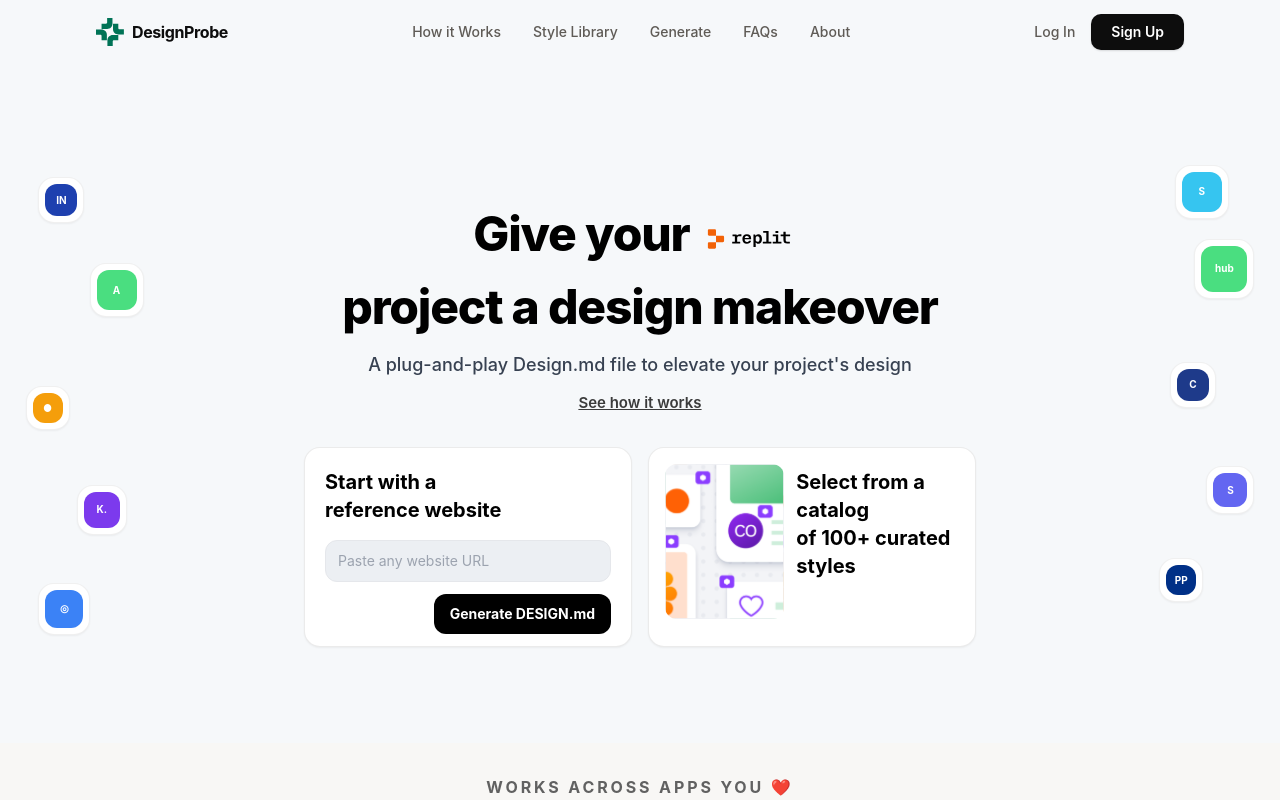
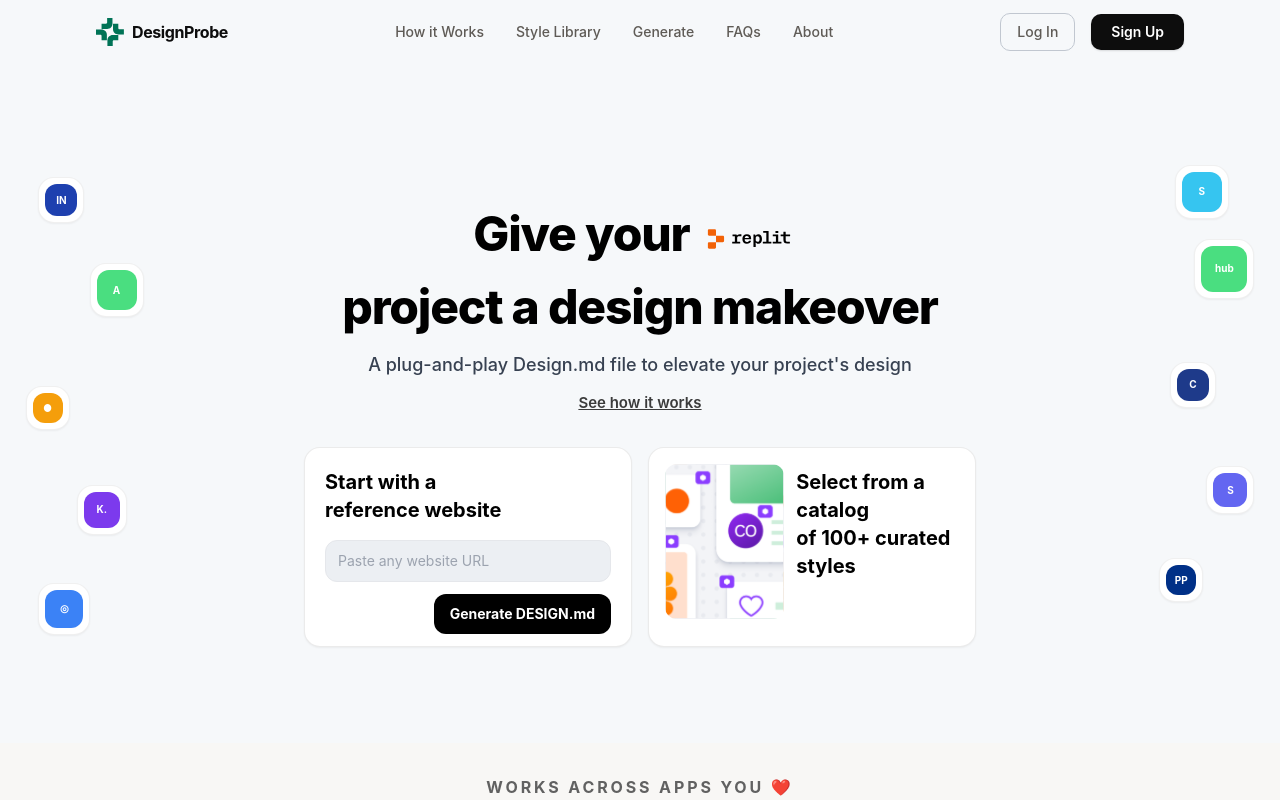
Before and after one commit to goutham-shankar/demo-stylemd, a Next.js app: page / in a window 1280 px wide. Shown: the top 800 px of the page. Built offline with nearby package versions, Linux system fonts and the light colour scheme; a web font is replaced by a local one.

Commit message:
feat: enhance button styling in Navbar for improved aesthetics and user experience

```diff
--- a/components/Navbar.tsx
+++ b/components/Navbar.tsx
@@ -62,7 +62,7 @@
 
         {/* CTA Buttons */}
         <div className="hidden md:flex items-center gap-4">
-          <Link href="#" className="text-sm font-medium text-[#5f5b56] hover:text-[#0d0d0d] transition-colors duration-150">
+          <Link href="#" className="px-4 py-2 text-sm font-medium text-[#5f5b56] border border-[#c1c7d0] rounded-[10px] hover:text-[#0d0d0d] hover:bg-[#f7f4ee] transition-colors duration-150">
             Log In
           </Link>
           <button
@@ -96,7 +96,7 @@
             </Link>
           ))}
           <div className="flex gap-3 pt-6 border-t border-black/[0.08]">
-            <button className="flex-1 px-4 py-2 text-sm font-medium text-[#0d0d0d] border border-black/[0.12] rounded-xl hover:bg-[#f7f4ee] transition-all duration-150" type="button">
+            <button className="flex-1 px-4 py-2 text-sm font-medium text-[#0d0d0d] border border-[#c1c7d0] rounded-[10px] hover:bg-[#f7f4ee] transition-all duration-150" type="button">
               Log In
             </button>
             <button className="flex-1 px-4 py-2 text-sm font-semibold text-white bg-[#0d0d0d] rounded-xl shadow-sm hover:opacity-90 hover:shadow-md transition-all duration-150" type="button">
```
